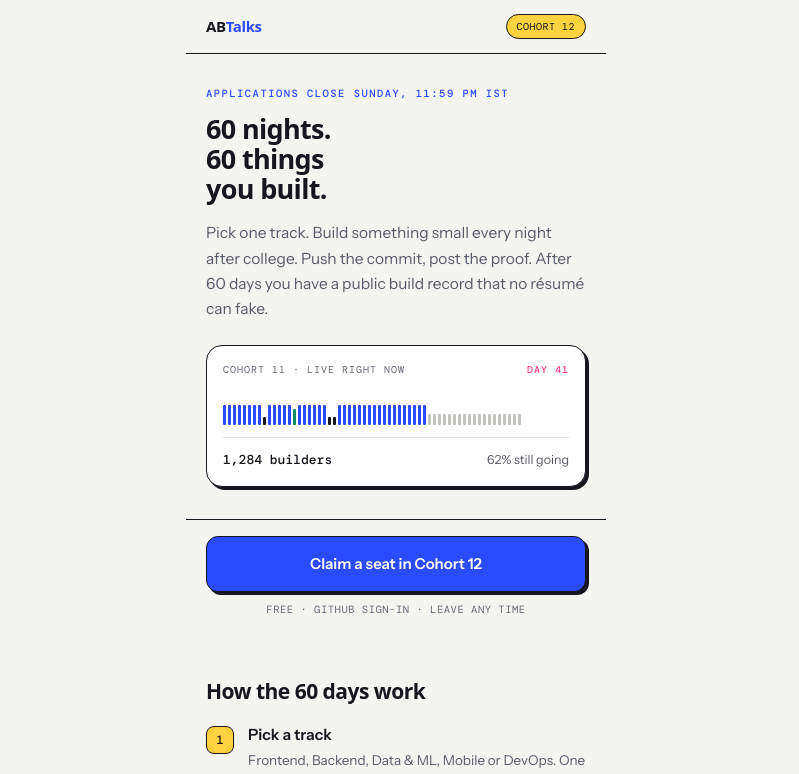
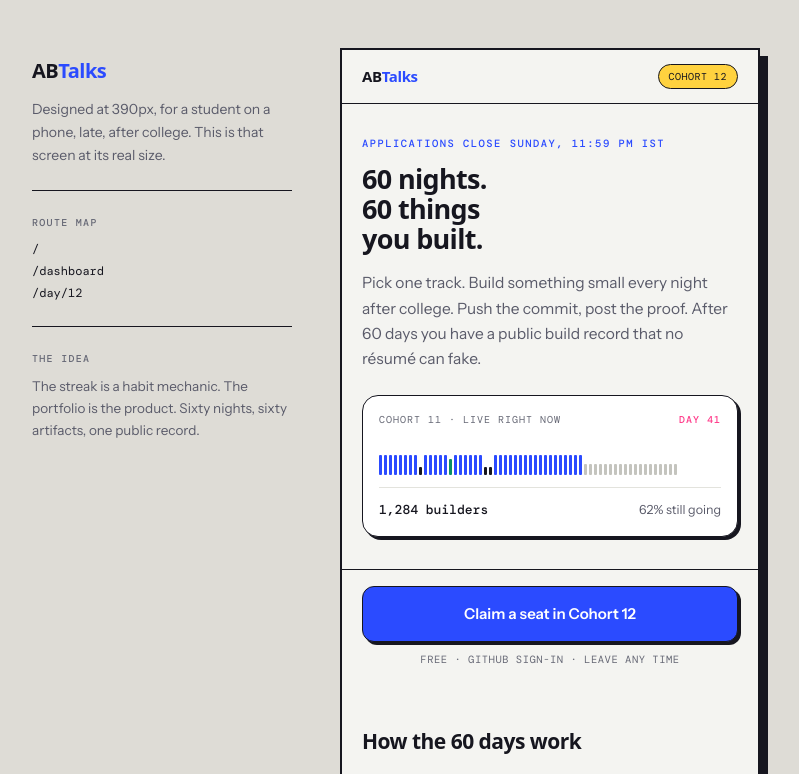
Before and after one commit to mayankmadhur25/ABTALKS, a Next.js app: page / in a window 1280 px wide. Shown: the top 774 px of the page, without its empty margins (244-1043 px from the left). Built offline with nearby package versions, Linux system fonts and the light colour scheme; a web font is replaced by a local one.

Commit message:
polish: desktop treatment as a secondary consideration

```diff
--- a/app/layout.js
+++ b/app/layout.js
@@ -17,6 +17,14 @@ export const viewport = {
  * next/font fetches from Google at BUILD time, so a network blip during a
  * Vercel build fails the whole deploy. The live demo URL has to work, so the
  * build must never depend on an external fetch. This loads at runtime instead.
+ *
+ * Desktop, as the brief puts it, is a secondary consideration. Rather than
+ * stretching a phone layout across 1400px, the column is presented as what it
+ * is: a printed sheet, bordered and offset against a darker ground, with a
+ * standing rail beside it. The mobile design is untouched below 1024px.
+ *
+ * No overflow-hidden on the sheet. It would clip the sticky header and the
+ * sticky submit bar inside every screen.
  */
 export default function RootLayout({ children }) {
   return (
@@ -33,11 +41,45 @@ export default function RootLayout({ children }) {
           href="https://fonts.googleapis.com/css2?family=DM+Mono:wght@400;500&family=Instrument+Sans:wght@400;500;600;700&family=Unbounded:wght@600;700;800&display=swap"
         />
       </head>
-      <body className="min-h-screen antialiased">
+      <body className="min-h-screen antialiased lg:bg-[#dedcd6] lg:py-12">
         <a className="skip" href="#content">
           Skip to content
         </a>
-        <div className="mx-auto w-full max-w-[420px] bg-paper">{children}</div>
+
+        <div className="lg:flex lg:items-start lg:justify-center lg:gap-12">
+          {/* Standing rail. Desktop only, and deliberately not a second column
+              of product: it explains the artifact rather than competing with it. */}
+          <aside className="hidden lg:block lg:w-[260px] lg:shrink-0 lg:pt-2">
+            <p className="font-display text-[20px] font-extrabold tracking-tight">
+              AB<span className="text-blue">Talks</span>
+            </p>
+            <p className="mt-3 text-[14px] leading-relaxed text-ink-soft">
+              Designed at 390px, for a student on a phone, late, after college.
+              This is that screen at its real size.
+            </p>
+
+            <hr className="my-6 border-ink" />
+
+            <p className="eyebrow-quiet">Route map</p>
+            <ul className="mt-2.5 space-y-1 font-mono text-[12px]">
+              <li>/</li>
+              <li>/dashboard</li>
+              <li>/day/12</li>
+            </ul>
+
+            <hr className="my-6 border-ink" />
+
+            <p className="eyebrow-quiet">The idea</p>
+            <p className="mt-2.5 text-[13.5px] leading-relaxed text-ink-soft">
+              The streak is a habit mechanic. The portfolio is the product.
+              Sixty nights, sixty artifacts, one public record.
+            </p>
+          </aside>
+
+          <div className="mx-auto w-full max-w-[420px] bg-paper lg:mx-0 lg:border-2 lg:border-ink lg:shadow-[8px_8px_0_var(--ink)]">
+            {children}
+          </div>
+        </div>
       </body>
     </html>
   );
```
Also changed, not shown: 1 other file (tests, documents, lock files or other folders).
